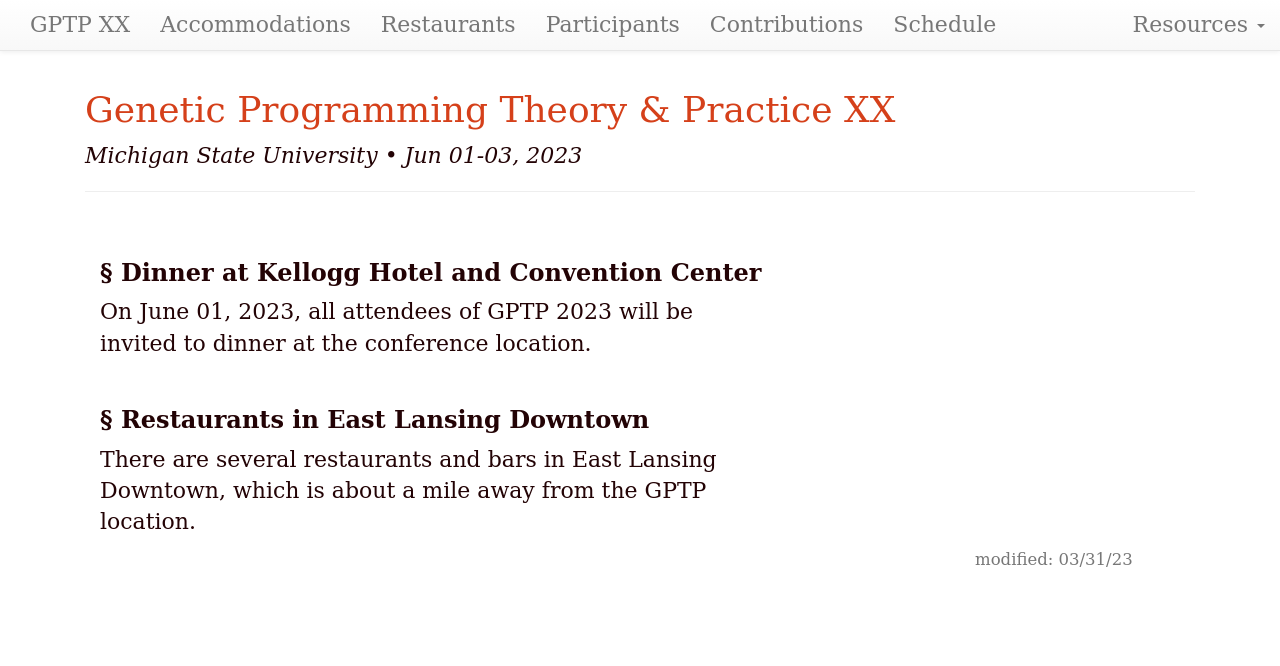
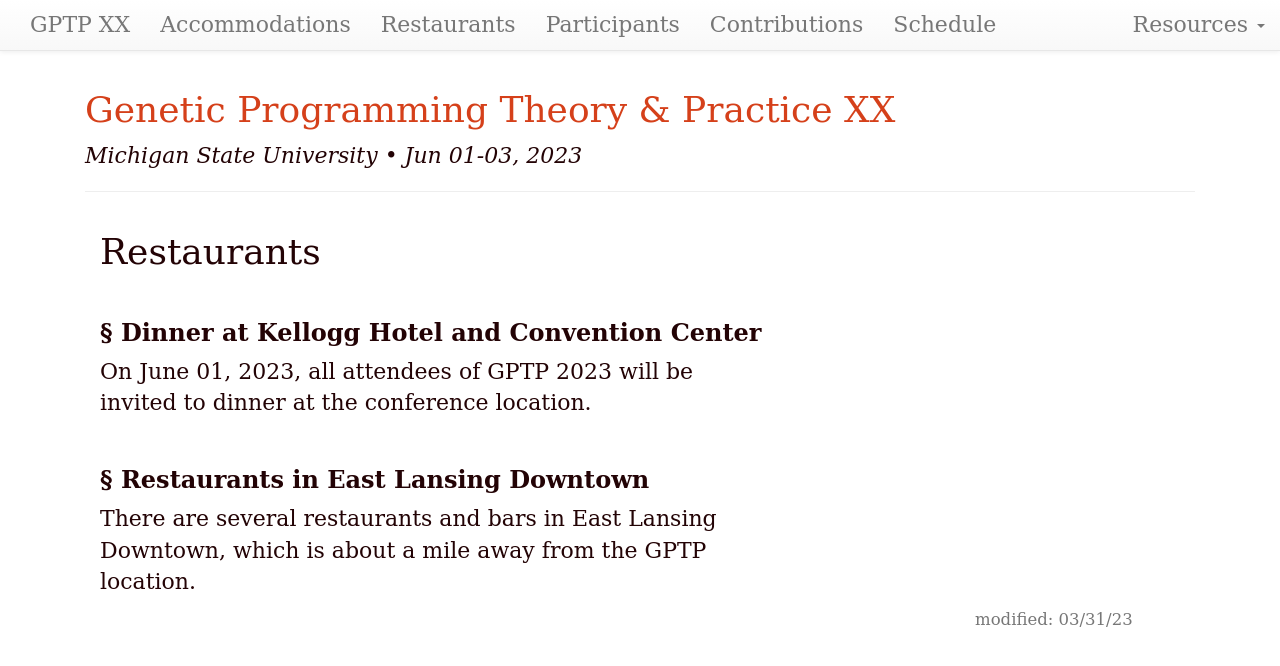
Before and after one commit to GPTP-workshop/gptp-workshop.github.io, a Jekyll site: the page built from restaurants.md, in a window 1280 px wide. Shown: the top 666 px of the page. Built offline with Jekyll 4.4.1, drawn with Linux system fonts in a browser that asks for light colours; our own code applies the rules of GitHub Pages for plain Markdown files.

Commit message:
Update restaurants.md

```diff
--- a/restaurants.md
+++ b/restaurants.md
@@ -5,6 +5,8 @@ roman: "XX"
 dates: "Jun 01-03, 2023"
 ---
 
+# Restaurants
+
 ### Dinner at Kellogg Hotel and Convention Center
 On June 01, 2023, all attendees of GPTP 2023 will be invited to dinner at the conference location.
 
```
